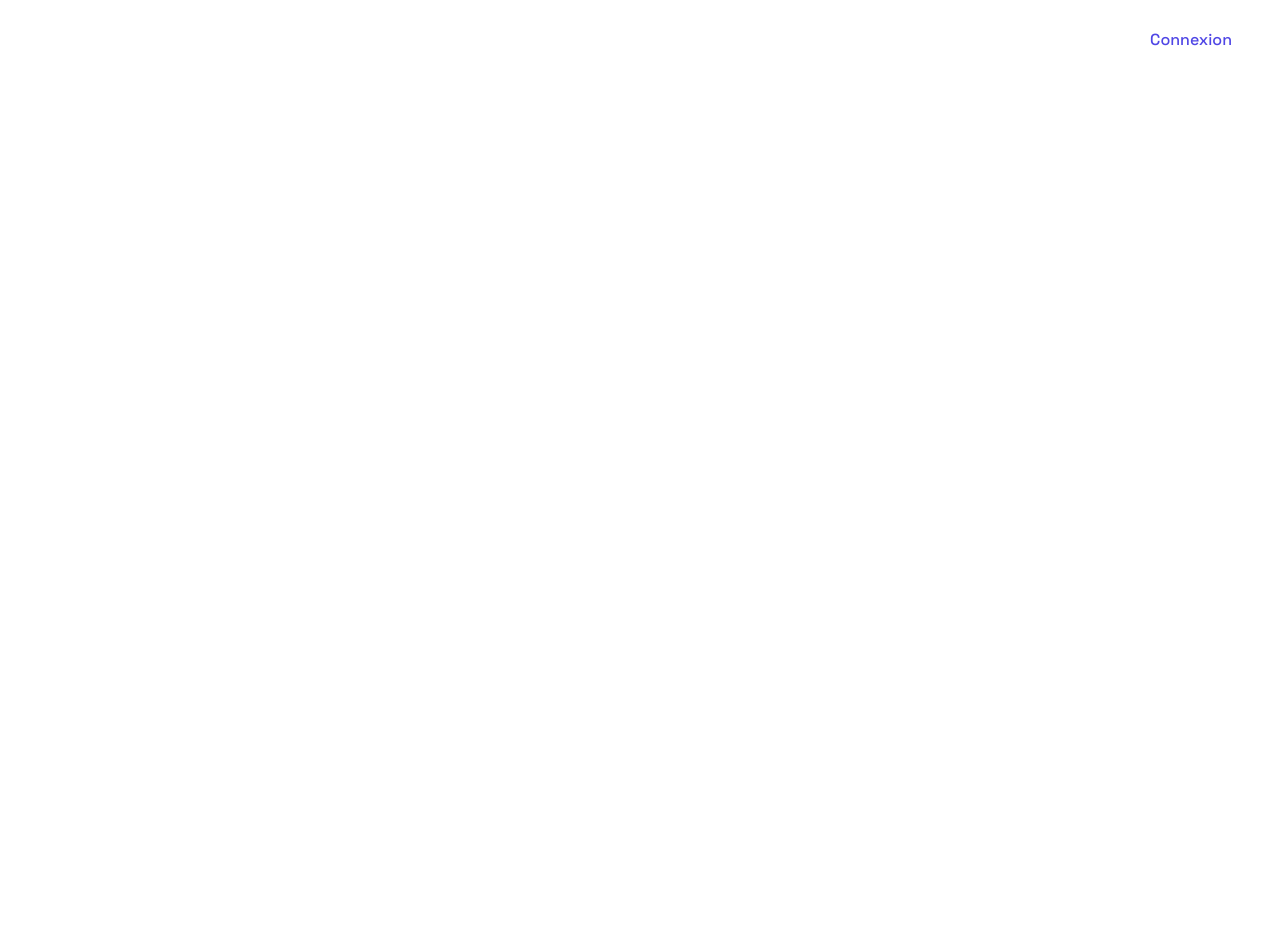
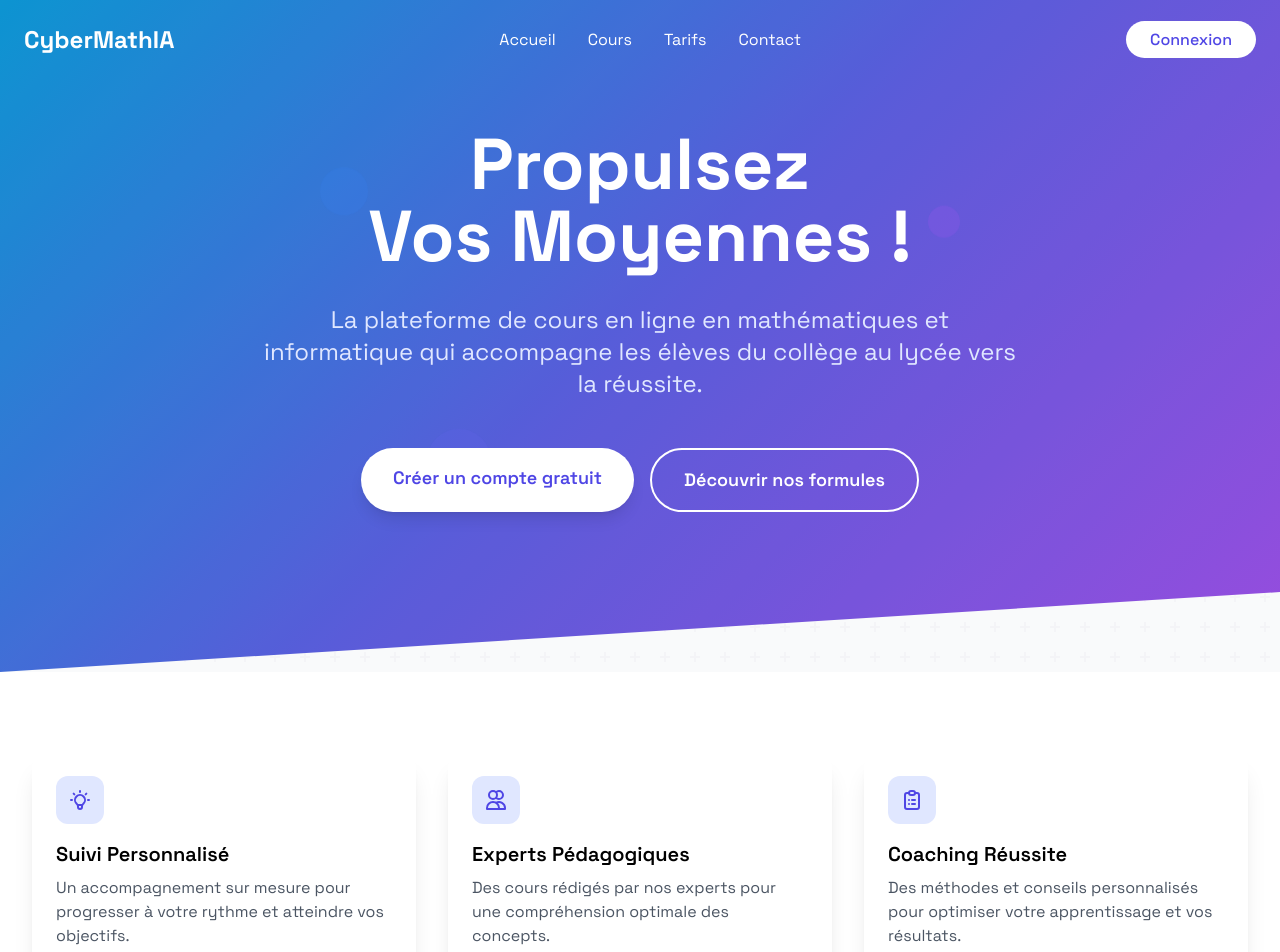
Before and after one commit to ines-CyberMathIA/cbm-website-web2, a React (Create React App) app in the folder client/: page / in a window 1280 px wide. Shown: the top 952 px of the page. Before the commit the page ends 800 px from the top, so only its background shows below. Built offline with nearby package versions, Linux system fonts and the light colour scheme.

Commit message:
Page de garde + login non fonctionnel

```diff
--- a/client/src/App.js
+++ b/client/src/App.js
@@ -26,12 +26,69 @@ const Home = () => {
 
       {/* Hero Section */}
       <div className="relative gradient-bg">
-        {/* ... (reste du contenu de la hero section) ... */}
+        <div className="absolute inset-0 bg-black opacity-10"></div>
+        <div className="max-w-7xl mx-auto px-4 sm:px-6 lg:px-8 pt-32 pb-40">
+          <div className="text-center relative z-10">
+            <h1 className="text-5xl md:text-7xl font-bold text-white mb-8 leading-tight">
+              Propulsez<br/>Vos Moyennes !
+            </h1>
+            <p className="text-xl md:text-2xl text-indigo-100 mb-12 max-w-3xl mx-auto">
+              La plateforme de cours en ligne en mathématiques et informatique
+              qui accompagne les élèves du collège au lycée vers la réussite.
+            </p>
+            <div className="flex flex-col sm:flex-row justify-center gap-4">
+              <a href="/register" className="inline-block bg-white text-indigo-600 px-8 py-4 rounded-full text-lg font-semibold hover:bg-indigo-50 transition shadow-lg">
+                Créer un compte gratuit
+              </a>
+              <a href="#features" className="inline-block border-2 border-white text-white px-8 py-4 rounded-full text-lg font-semibold hover:bg-white hover:text-indigo-600 transition">
+                Découvrir nos formules
+              </a>
+            </div>
+          </div>
+        </div>
+
+        {/* Decorative Elements */}
+        <div className="absolute bottom-0 left-0 right-0 h-20 bg-gray-50 geometric-bg" style={{clipPath: 'polygon(0 100%, 100% 100%, 100% 0, 0 100%)'}}></div>
+
+        {/* Floating Elements */}
+        <div className="absolute top-1/4 left-1/4 w-12 h-12 bg-blue-500 rounded-full opacity-20 floating" style={{animationDelay: '0s'}}></div>
+        <div className="absolute top-1/3 right-1/4 w-8 h-8 bg-purple-500 rounded-full opacity-20 floating" style={{animationDelay: '2s'}}></div>
+        <div className="absolute bottom-1/4 left-1/3 w-16 h-16 bg-indigo-500 rounded-full opacity-20 floating" style={{animationDelay: '4s'}}></div>
       </div>
 
       {/* Features Preview */}
-      <div className="max-w-7xl mx-auto px-4 sm:px-6 lg:px-8 py-20">
-        {/* ... (reste du contenu des features) ... */}
+      <div className="max-w-7xl mx-auto px-4 sm:px-6 lg:px-8 py-20" id="features">
+        <div className="grid grid-cols-1 md:grid-cols-3 gap-8">
+          <div className="p-6 bg-white rounded-2xl shadow-xl">
+            <div className="w-12 h-12 bg-indigo-100 rounded-xl flex items-center justify-center mb-4">
+              <svg className="w-6 h-6 text-indigo-600" fill="none" stroke="currentColor" viewBox="0 0 24 24">
+                <path strokeLinecap="round" strokeLinejoin="round" strokeWidth="2" d="M9.663 17h4.673M12 3v1m6.364 1.636l-.707.707M21 12h-1M4 12H3m3.343-5.657l-.707-.707m2.828 9.9a5 5 0 117.072 0l-.548.547A3.374 3.374 0 0014 18.469V19a2 2 0 11-4 0v-.531c0-.895-.356-1.754-.988-2.386l-.548-.547z"/>
+              </svg>
+            </div>
+            <h3 className="text-xl font-semibold mb-2">Suivi Personnalisé</h3>
+            <p className="text-gray-600">Un accompagnement sur mesure pour progresser à votre rythme et atteindre vos objectifs.</p>
+          </div>
+
+          <div className="p-6 bg-white rounded-2xl shadow-xl">
+            <div className="w-12 h-12 bg-indigo-100 rounded-xl flex items-center justify-center mb-4">
+              <svg className="w-6 h-6 text-indigo-600" fill="none" stroke="currentColor" viewBox="0 0 24 24">
+                <path strokeLinecap="round" strokeLinejoin="round" strokeWidth="2" d="M12 4.354a4 4 0 110 5.292M15 21H3v-1a6 6 0 0112 0v1zm0 0h6v-1a6 6 0 00-9-5.197M13 7a4 4 0 11-8 0 4 4 0 018 0z"/>
+              </svg>
+            </div>
+            <h3 className="text-xl font-semibold mb-2">Experts Pédagogiques</h3>
+            <p className="text-gray-600">Des cours rédigés par nos experts pour une compréhension optimale des concepts.</p>
+          </div>
+
+          <div className="p-6 bg-white rounded-2xl shadow-xl">
+            <div className="w-12 h-12 bg-indigo-100 rounded-xl flex items-center justify-center mb-4">
+              <svg className="w-6 h-6 text-indigo-600" fill="none" stroke="currentColor" viewBox="0 0 24 24">
+                <path strokeLinecap="round" strokeLinejoin="round" strokeWidth="2" d="M9 5H7a2 2 0 00-2 2v12a2 2 0 002 2h10a2 2 0 002-2V7a2 2 0 00-2-2h-2M9 5a2 2 0 002 2h2a2 2 0 002-2M9 5a2 2 0 012-2h2a2 2 0 012 2m-3 7h3m-3 4h3m-6-4h.01M9 16h.01"/>
+              </svg>
+            </div>
+            <h3 className="text-xl font-semibold mb-2">Coaching Réussite</h3>
+            <p className="text-gray-600">Des méthodes et conseils personnalisés pour optimiser votre apprentissage et vos résultats.</p>
+          </div>
+        </div>
       </div>
     </div>
   );
```
